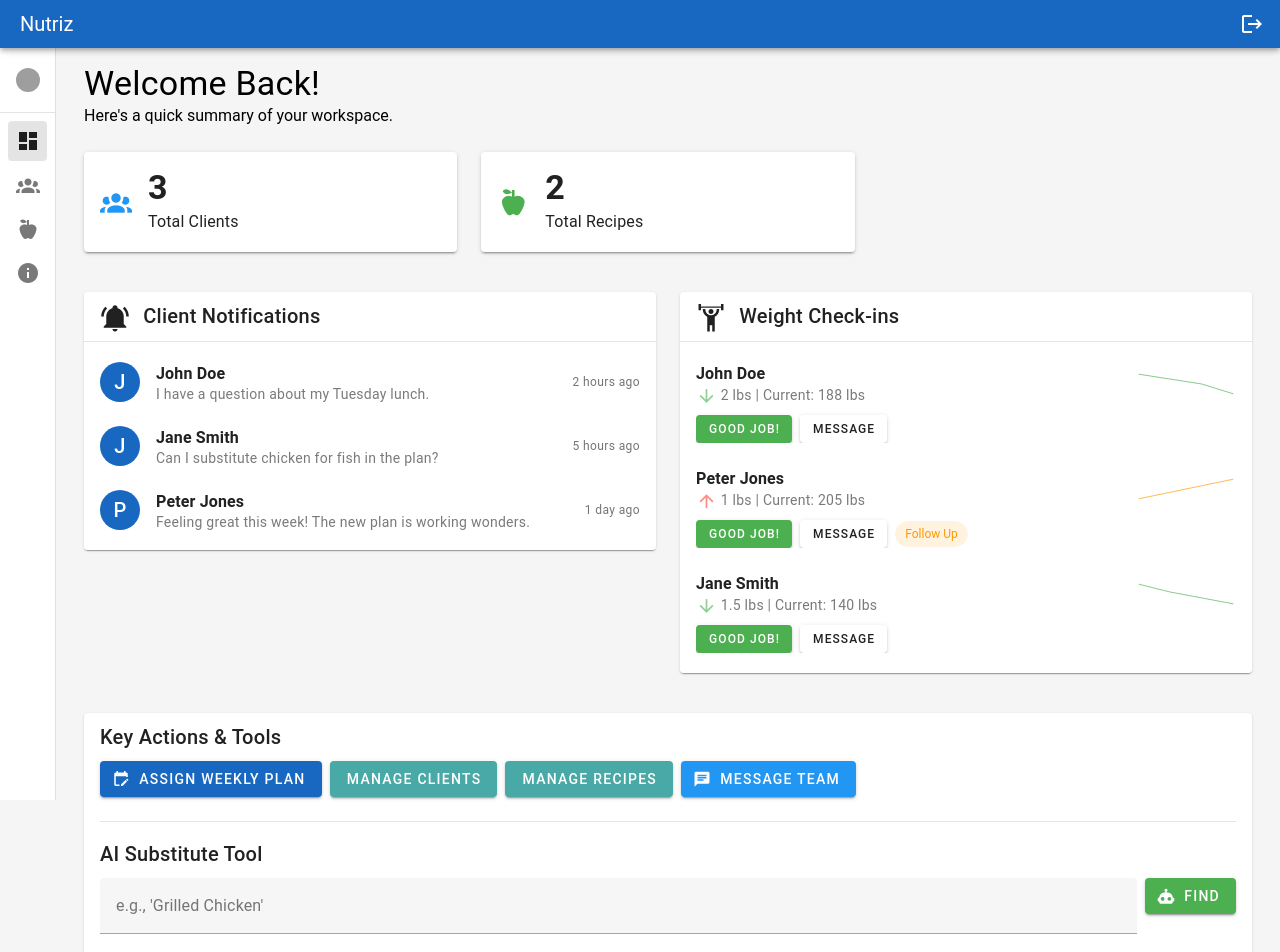
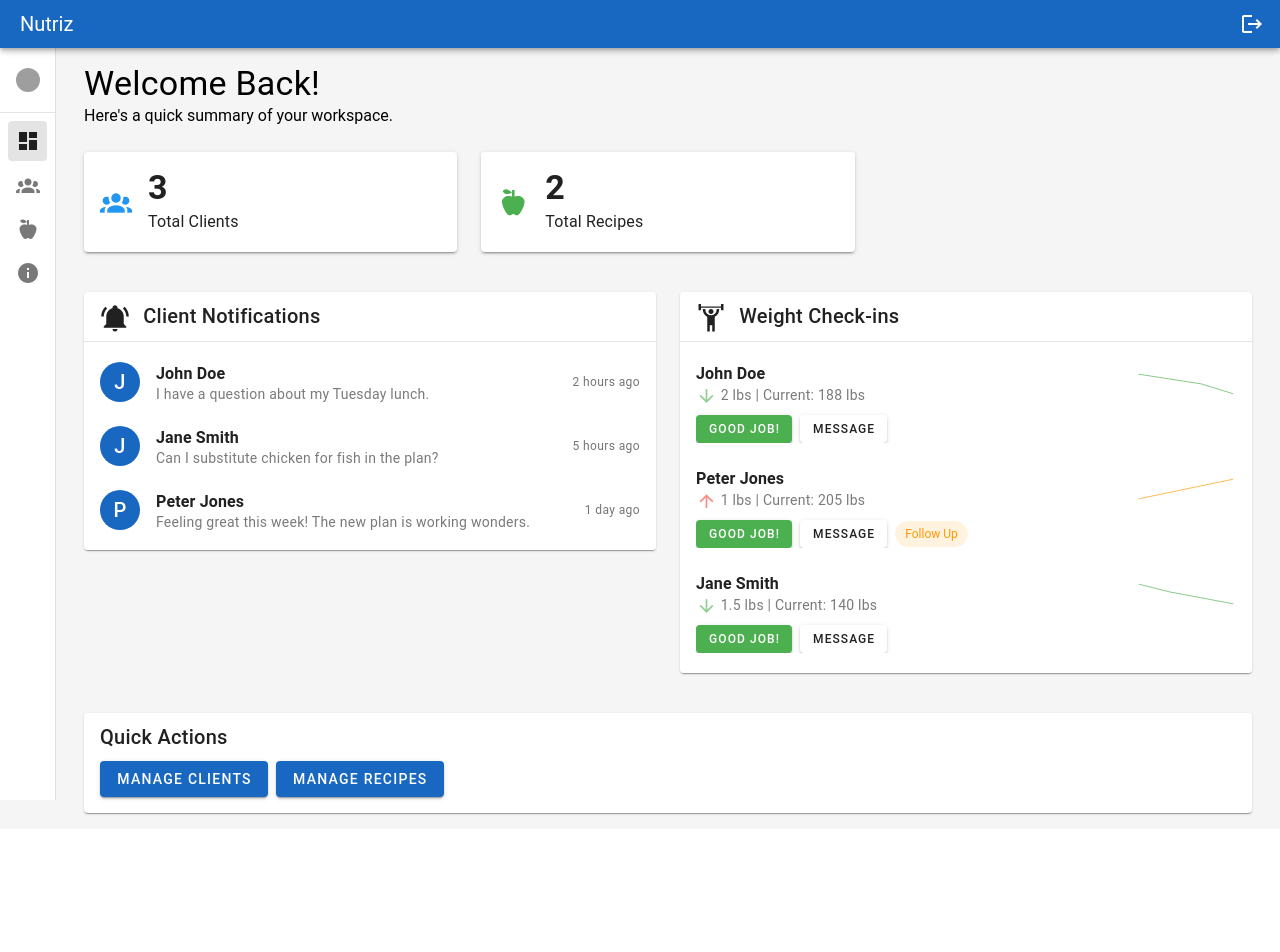
Before and after one commit to joshegilbert/nutriz, a Vue app: page /dashboard in a window 1280 px wide. Shown: the top 952 px of the page. After the commit the page ends 829 px from the top, so only its background shows below. Built offline with nearby package versions, Linux system fonts and the light colour scheme; grey boxes are pictures that could not be loaded.

Commit message:
Revert "feat: add key actions and AI substitute tool"
This reverts commit db99cbb9e72b12d10289438c4c6b592e68b0225d.

```diff
--- a/src/views/DashboardView.vue
+++ b/src/views/DashboardView.vue
@@ -139,44 +139,12 @@
     <v-row>
       <v-col cols="12">
         <v-card class="mt-4">
-          <v-card-title>Key Actions & Tools</v-card-title>
+          <v-card-title>Quick Actions</v-card-title>
           <v-card-text>
-            <v-row align="center">
-              <v-col cols="12">
-                <v-btn to="/plan-assignment" color="primary" class="mr-2 mb-2">
-                  <v-icon start icon="mdi-calendar-edit"></v-icon>
-                  Assign Weekly Plan
-                </v-btn>
-                <v-btn to="/clients" color="secondary" class="mr-2 mb-2">
-                  Manage Clients
-                </v-btn>
-                <v-btn to="/recipes" color="secondary" class="mr-2 mb-2">
-                  Manage Recipes
-                </v-btn>
-                <v-btn @click="messageTeam" color="info" class="mb-2">
-                  <v-icon start icon="mdi-message-text"></v-icon>
-                  Message Team
-                </v-btn>
-              </v-col>
-            </v-row>
-            <v-divider class="my-4"></v-divider>
-            <v-row>
-              <v-col cols="12">
-                <h3 class="text-h6 mb-2">AI Substitute Tool</h3>
-                <div class="d-flex">
-                  <v-text-field
-                    v-model="substituteSearch"
-                    label="e.g., 'Grilled Chicken'"
-                    dense
-                    class="mr-2"
-                  ></v-text-field>
-                  <v-btn @click="findSubstitute" color="success">
-                    <v-icon start icon="mdi-robot"></v-icon>
-                    Find
-                  </v-btn>
-                </div>
-              </v-col>
-            </v-row>
+            <v-btn to="/clients" color="primary" class="mr-2">
+              Manage Clients
+            </v-btn>
+            <v-btn to="/recipes" color="primary">Manage Recipes</v-btn>
           </v-card-text>
         </v-card>
       </v-col>
@@ -247,31 +215,6 @@ const weightCheckIns = ref([
   },
 ]);
 
-const substituteSearch = ref("");
-
-function findSubstitute() {
-  if (!substituteSearch.value) {
-    alert("Please enter a food to substitute.");
-    return;
-  }
-  // In a real app, this would call an AI service.
-  alert(`Searching for a substitute for '${substituteSearch.value}'...`);
-  // Mock result
-  setTimeout(() => {
-    alert(
-      `AI Suggestion: 'Tofu' is a good substitute for '${substituteSearch.value}' with similar protein content.`
-    );
-  }, 1000);
-}
-
-function messageTeam() {
-  // In a real app, this would open a messaging interface.
-  const message = prompt("Enter your message for the team:");
-  if (message) {
-    alert(`Message sent to the team: "${message}"`);
-  }
-}
-
 function quickMessage(clientId, type) {
   const client = clients.value.find((c) => c.id === clientId);
   if (!client) return;
```
